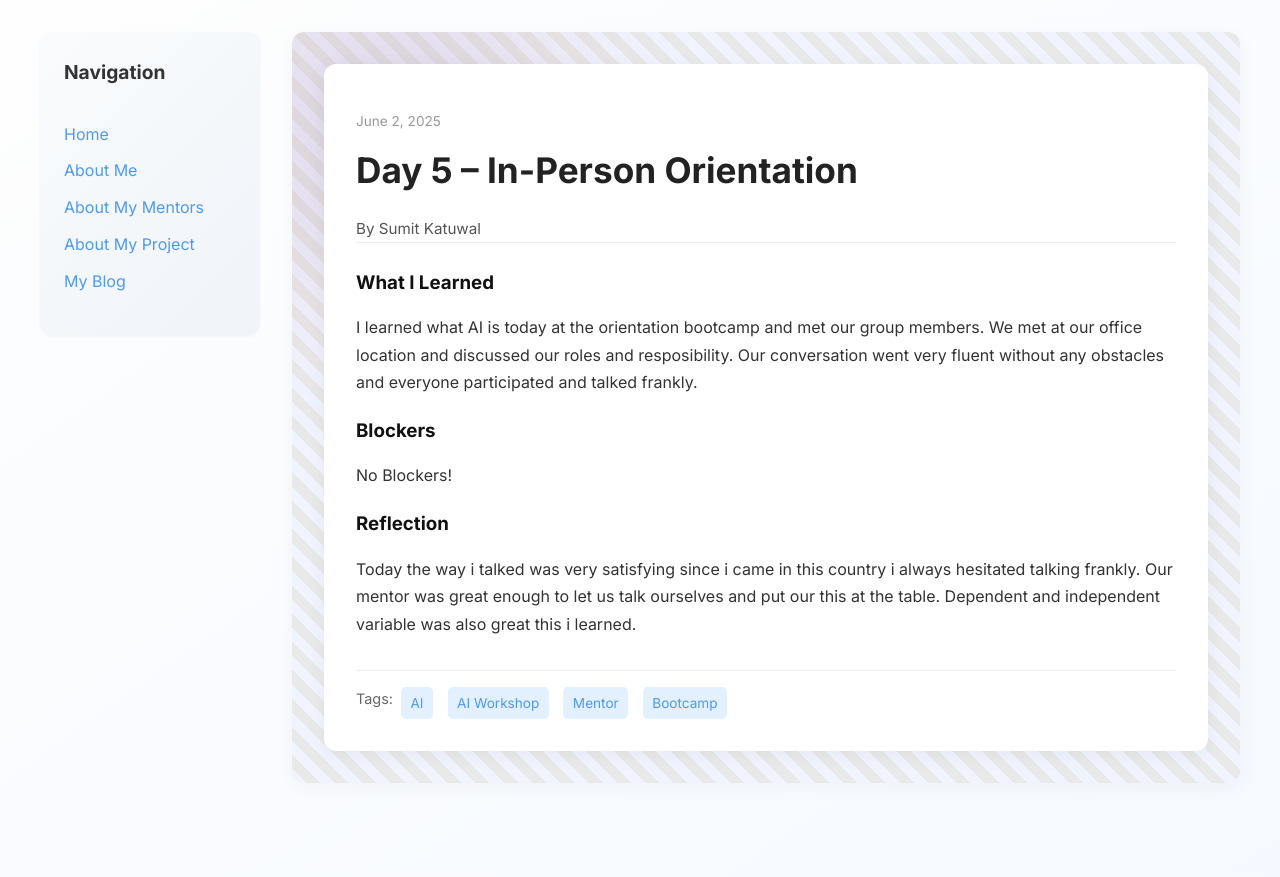
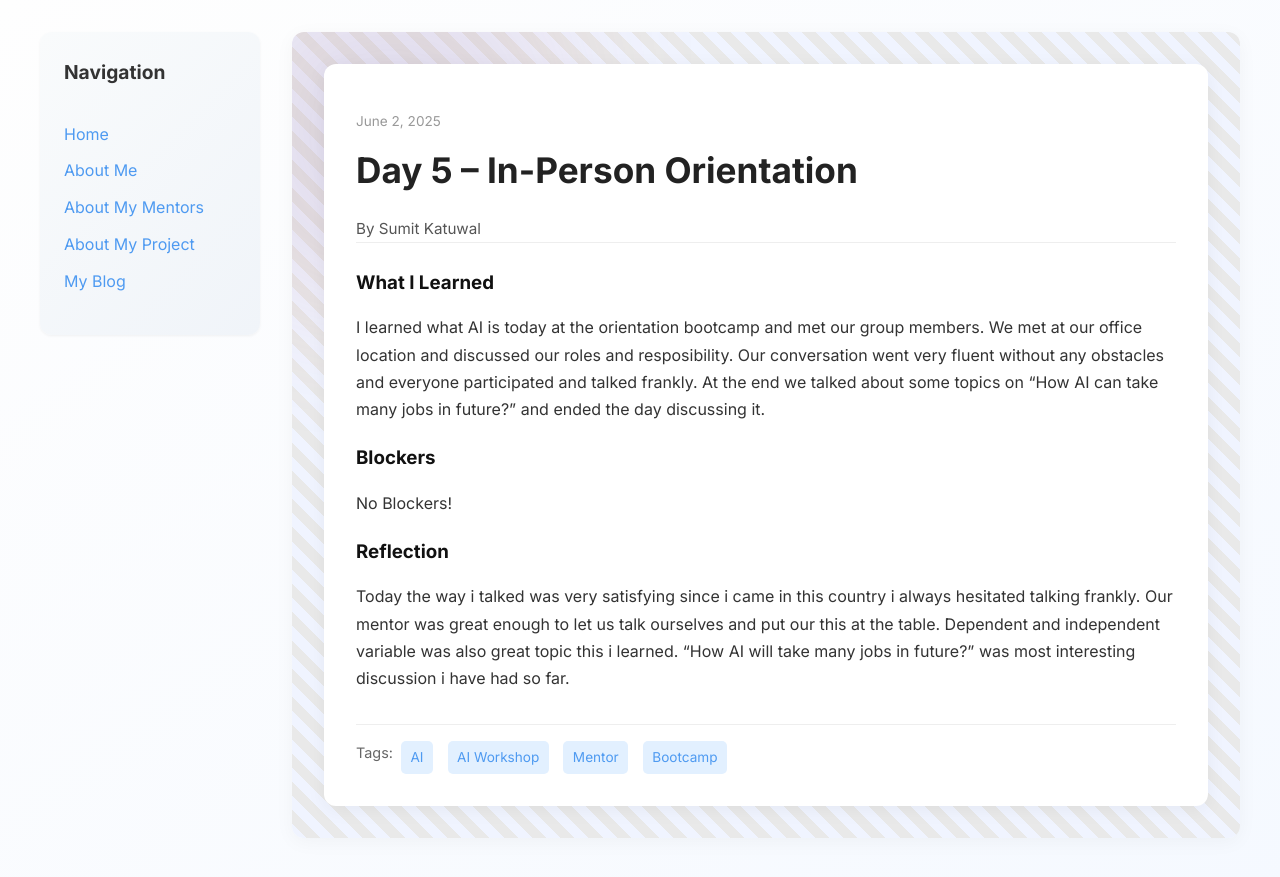
Before and after one commit to SumitKatuwal3382/SumitKatuwal3382.github.io, a Jekyll site: the page built from _posts/2025-06-02-day-5.md, in a window 1280 px wide. Shown: the top 877 px of the page. Built offline with Jekyll 4.4.1, drawn with Linux system fonts in a browser that asks for light colours.

Commit message:
Update 2025-06-02-day-5.md

```diff
--- a/_posts/2025-06-02-day-5.md
+++ b/_posts/2025-06-02-day-5.md
@@ -7,11 +7,11 @@ permalink: /day5.html
 tags: ["AI", "AI Workshop", "Mentor", "Bootcamp"]
 
 what_i_learned: |
-  I learned what AI is today at the orientation bootcamp and met our group members. We met at our office location and discussed our roles and resposibility. Our conversation went very fluent without any obstacles and everyone participated and talked frankly.
+  I learned what AI is today at the orientation bootcamp and met our group members. We met at our office location and discussed our roles and resposibility. Our conversation went very fluent without any obstacles and everyone participated and talked frankly. At the end we talked about some topics on "How AI can take many jobs in future?" and ended the day discussing it.
 
 blockers: |
   No Blockers!
 
 reflection: |
-  Today the way i talked was very satisfying since i came in this country i always hesitated talking frankly. Our mentor was great enough to let us talk ourselves and put our this at the table. Dependent and independent variable was also great this i learned.
+  Today the way i talked was very satisfying since i came in this country i always hesitated talking frankly. Our mentor was great enough to let us talk ourselves and put our this at the table. Dependent and independent variable was also great topic this i learned. "How AI will take many jobs in future?" was most interesting discussion i have had so far.
 ---
```
